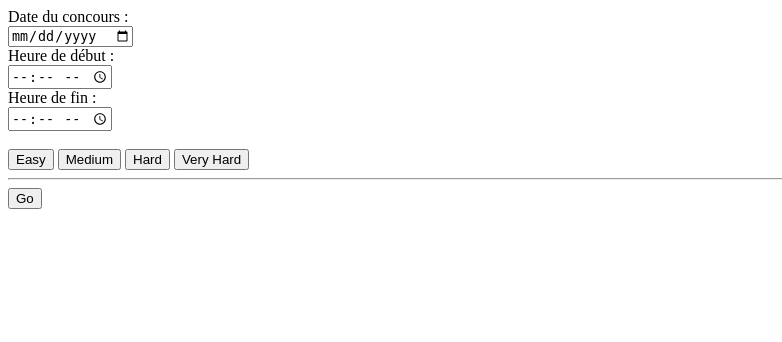
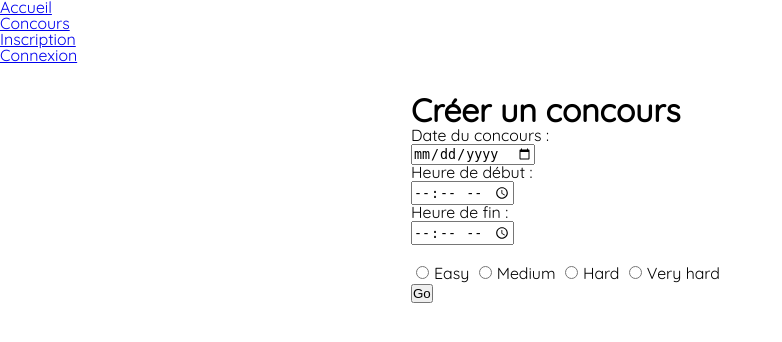
Before and after one commit to Julienroy3/Sudoku-project, a PHP site: page /admin.php in a window 1280 px wide. Shown: the top 342 px of the page, without its empty margins (0-782 px from the left). Run offline with PHP 8.4, Linux system fonts and the light colour scheme; some libraries are stand-ins or nearby versions.

Commit message:
Add js in admin, modify header and styles to add css

```diff
--- a/admin.php
+++ b/admin.php
@@ -1,10 +1,11 @@
 <!DOCTYPE html>
 <html>
-<head>
-	<title></title>
-</head>
+<?php include 'header.php';
+      include 'menu.php';
+?>
 <body>
-	<div class="">
+	<div class="wrap">
+        <h1>Créer un concours</h1>
 		<form action="" method="post">
 			Date du concours :<br />
 			<input type="Date" name="dateContest" min="2017-01-01"><br />
@@ -13,16 +14,108 @@
 			Heure de fin :<br />
 			<input type="Time" name="timeEnd"><br />
 			<br />
-			<button type="button" class="js-generate-board-btn--easy">Easy</button>
-            <button type="button" class="js-generate-board-btn--medium">Medium</button>
-            <button type="button" class="js-generate-board-btn--hard">Hard</button>
-            <button type="button" class="js-generate-board-btn--very-hard">Very Hard</button>
-			<hr />
+			<!-- generate buttons -->
+            <input type="radio" class="js-generate-board-btn--easy" value="" id="btn-easy" name="level"><label for="btn-easy">Easy</label>
+            <input type="radio" class="js-generate-board-btn--medium" value="" id="btn-medium" name="level"><label for="btn-medium">Medium</label>
+            <input type="radio" class="js-generate-board-btn--hard" value="" id="btn-hard" name="level"><label for="btn-hard">Hard</label>
+            <input type="radio" class="js-generate-board-btn--very-hard" value="" id="btn-vhard" name="level"><label for="btn-vhard">Very hard</label>
+            <input type="text" id="solvedtab" value="">
+            <br />
 
 			<input type="submit" name="submit" value="Go">
 
 		</form>
 	</div>
 
+        <script type="text/javascript" src="http://code.jquery.com/jquery-2.1.0.min.js"></script>
+		<script type="text/javascript" src="sudokuJS.js"></script>
+		<script type="text/javascript" src="easytimer.js"></script>
+	   <script>
+		var	$candidateToggle = $(".js-candidate-toggle"),
+			$generateBoardBtnEasy = $(".js-generate-board-btn--easy"),
+			$generateBoardBtnMedium = $(".js-generate-board-btn--medium"),
+			$generateBoardBtnHard = $(".js-generate-board-btn--hard"),
+			$generateBoardBtnVeryHard = $(".js-generate-board-btn--very-hard"),
+
+			$solveStepBtn = $(".js-solve-step-btn"),
+			$solveAllBtn = $(".js-solve-all-btn"),
+			$clearBoardBtn = $(".js-clear-board-btn"),
+
+			mySudokuJS = $("#sudoku").sudokuJS({
+				candidateShowToggleFn : function(showing){
+					$candidateToggle.prop("checked", showing);
+				}
+                ,boardFinishedFn: function(data){
+                },
+			});
+
+		$generateBoardBtnEasy.on("click", function(){
+			mySudokuJS.generateBoard("easy");
+            gBoard();
+		});
+		$generateBoardBtnMedium.on("click", function(){
+			mySudokuJS.generateBoard("medium");
+            gBoard();
+		});
+		$generateBoardBtnHard.on("click", function(){
+			mySudokuJS.generateBoard("hard");
+            gBoard();
+		});
+		$generateBoardBtnVeryHard.on("click", function(){
+			mySudokuJS.generateBoard("very hard");
+            gBoard();
+		});
+
+           // This function allows to choose which level we want for the competition and returns 2 arrays : empty sudoku and solved sudoku
+           var gBoard = function(){
+                var board = mySudokuJS.getBoard();
+               var emptySdk = [];
+               var solvedSdk = [];
+               for(i=0; i < board.length; i++){
+                   var ggg = board[i].val;
+                   if(ggg == null){
+                       ggg = 0;
+                   }
+                   if(emptySdk.length < board.length){
+                       emptySdk.push(ggg);
+                   }
+
+                   if(emptySdk.length >= board.length) {
+                       mySudokuJS.solveAll(board);
+                   }
+               }
+               if(emptySdk.length = 81){
+                   for(j=0; j < board.length; j++){
+                   var testTab = board[j].val;
+                       if(solvedSdk.length < board.length){
+                           solvedSdk.push(testTab);
+                       }
+                   }
+               }
+
+               $("#btn-easy").on('change', function () {
+                  $(this).attr("value", emptySdk);
+                  $('#solvedtab').attr("value", solvedSdk);
+               });
+               $("#btn-medium").on('change', function () {
+                  $(this).attr("value", emptySdk);
+                  $('#solvedtab').attr("value", solvedSdk);
+               });
+               $("#btn-hard").on('change', function () {
+                  $(this).attr("value", emptySdk);
+                  $('#solvedtab').attr("value", solvedSdk);
+               });
+               $("#btn-vhard").on('change', function () {
+                  $(this).attr("value", emptySdk);
+                  $('#solvedtab').attr("value", solvedSdk);
+               });
+
+
+           }
+
+           var popUp = function(){};
+	   </script>
+
+
 </body>
 </html>
--- a/header.php
+++ b/header.php
@@ -2,7 +2,11 @@
 <html>
     <head>
         <meta charset="utf-8">
-        <title>Sudoku</title>
+        <meta name='viewport' content='width=device-width, initial-scale=1.0'>
+        <title>Sudo -ku</title>
         <link rel="stylesheet" href="css/style.css">
+        <link rel="stylesheet" media="all" type="text/css" href="sudokuJS.css">
+		<link rel="stylesheet" media="all" type="text/css" href="fonts/stylesheet.css">
+        <link rel="stylesheet" media="all" type="text/css" href="styles.css">
     </head>
     <body>
--- a/styles.css
+++ b/styles.css
@@ -107,3 +107,12 @@ body {
     transform: none;
     z-index: 1;
 }
+
+/* ADMIN.PHP */
+#solvedtab {
+    display: none;
+}
+
+#btn-easy, #btn-medium, #btn-hard, #btn-vhard {
+    margin: 5px;
+}
```
Also changed, not shown: 1 other file.
